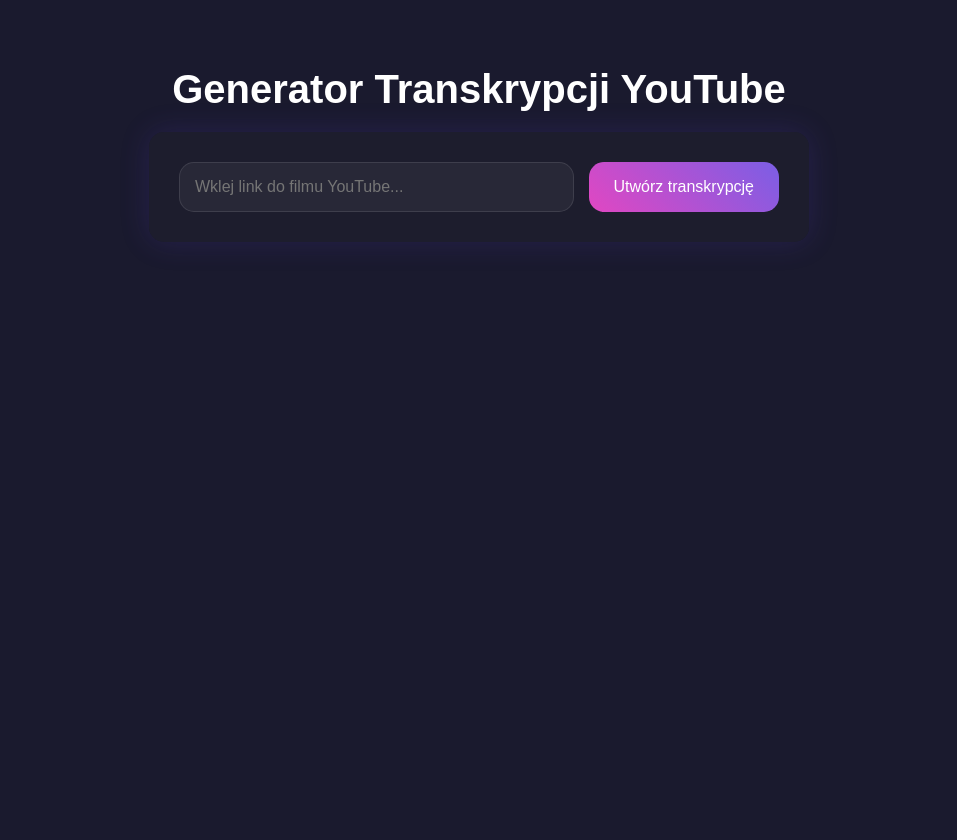
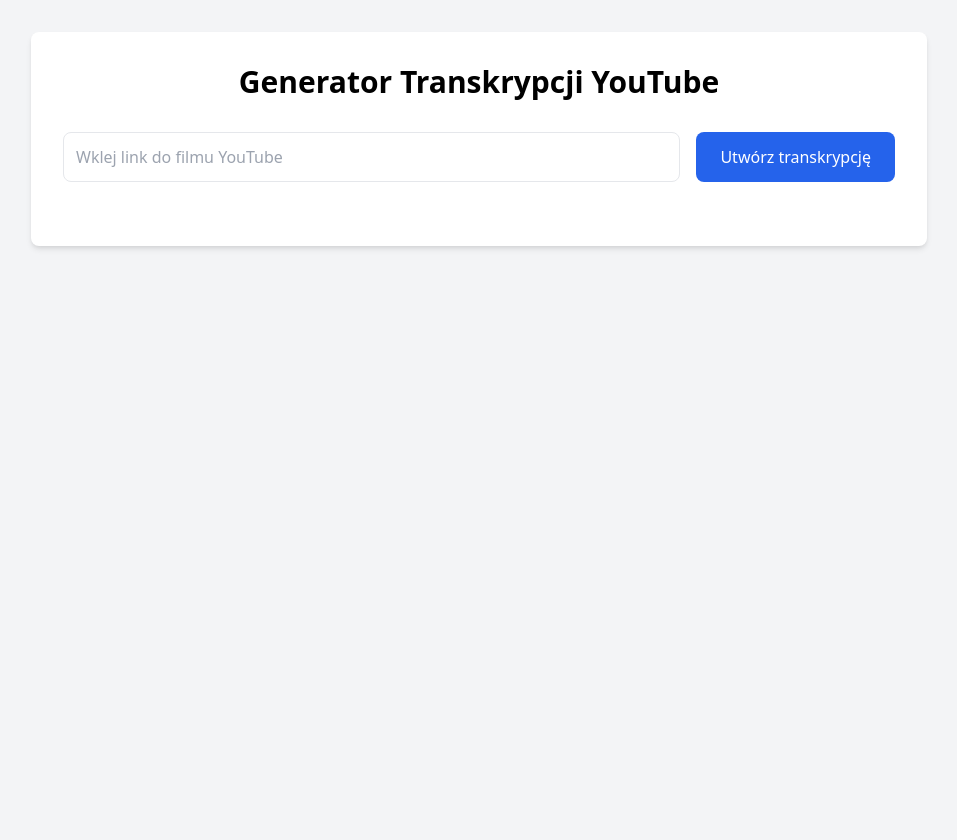
Before and after one commit to AiPulseInc/yt-transcript, a Flask app: page / in a window 1280 px wide. Shown: the whole page, without its empty margins (161-1118 px from the left). After the commit the page ends 249 px from the top, so only its background shows below. Run offline with Flask 3, Linux system fonts and the light colour scheme.

Commit message:
Update index.html

```diff
--- a/templates/index.html
+++ b/templates/index.html
@@ -4,247 +4,146 @@
     <meta charset="UTF-8">
     <meta name="viewport" content="width=device-width, initial-scale=1.0">
     <title>Generator Transkrypcji YouTube</title>
+    <link href="https://cdn.jsdelivr.net/npm/tailwindcss@2.2.19/dist/tailwind.min.css" rel="stylesheet">
     <style>
-        :root {
-            --primary-bg: #1a1a2e;
-            --box-bg: rgba(30, 30, 46, 0.95);
-            --glow-color: rgba(88, 58, 205, 0.2);
-            --text-color: #ffffff;
-            --accent-color: #583ACD;
-            --border-radius: 15px;
-            --timestamp-color: rgba(255, 255, 255, 0.5);
-            --text-secondary-color: rgba(255, 255, 255, 0.7);
+        .loading {
+            display: none;
         }
-
-        body {
-            font-family: Arial, sans-serif;
-            background-color: var(--primary-bg);
-            color: var(--text-color);
-            margin: 0;
-            padding: 20px;
-            min-height: 100vh;
-
-        }
-
-        .container {
-            max-width: 1200px;
-            margin: 0 auto;
-            padding: 20px;
-        }
-
-        h1 {
-            text-align: center;
-            font-size: 2.5em;
-            margin-bottom: 20px;
-            color: var(--text-color);
-        }
-
-        .input-box {
-            background: var(--box-bg);
-            padding: 30px;
-            border-radius: var(--border-radius);
-            margin-bottom: 40px;
-            box-shadow: 0 0 30px var(--glow-color);
-            width: 50%;
-            margin-left: auto;
-            margin-right: auto;
-        }
-
-        .input-group {
-            display: flex;
-            gap: 15px;
-        }
-
-        input[type="text"] {
-            flex: 1;
-            padding: 15px;
-            border: 1px solid rgba(255, 255, 255, 0.1);
-            border-radius: var(--border-radius);
-            background: rgba(255, 255, 255, 0.05);
-            color: var(--text-color);
-            font-size: 16px;
-        }
-
-        .content-section {
-            display: none;
-            gap: 30px;
-            margin-bottom: 50px;
-            height: calc(100vh - 350px);
-            min-height: 400px;
-            justify-content: center;
-        }
-
-        .video-section {
-            flex: 0.4;
-            display: flex;
-            flex-direction: column;
-            gap: 20px;
-        }
-
-        .video-container {
-            background: var(--box-bg);
-            border-radius: var(--border-radius);
-            padding: 20px;
-            box-shadow: 0 0 30px var(--glow-color);
-            aspect-ratio: 16/9;
+        .loading.active {
             display: flex;
             align-items: center;
             justify-content: center;
+            gap: 1rem;
         }
-
-        .action-buttons {
-            background: var(--box-bg);
-            padding: 15px;
-            border-radius: var(--border-radius);
-            display: flex;
-            gap: 10px;
-            box-shadow: 0 0 50px var(--glow-color);
-            justify-content: center;
-        }
-
-        .transcript-container {
-            flex: 0.4;
-            background: var(--box-bg);
-            border-radius: var(--border-radius);
-            padding: 5px;
-            box-shadow: 0 0 30px var(--glow-color);
-            overflow-y: auto;
-            font-size: 14px;
-
-            /*  width: 80%;  lub konkretna szerokość w px */
-            max-height: 400px; /* maksymalna wysokość */
-
-
-            margin: 0 auto;
-        }
-
-        .timestamp-line {
-            display: flex;
-            align-items: flex-start;
-            gap: 10px;
-            padding: 5px 0;
-            width: 100%;
-        }
-
-        .timestamp {
-            color: rgba(255, 255, 255, 0.5);
-            font-family: monospace;
-            flex: 0 0 80px;
-            white-space: nowrap;
-        }
-
-        .text {
-
-            color: var(--text-color);
-            flex: 1;
-            min-width: 0;
-            white-space: normal;
-            overflow-wrap: break-word;
-            max-width: 100%
-        }
-
-        button {
-            padding: 15px 25px;
-            border: none;
-            border-radius: var(--border-radius);
-            background: var(--accent-color);
-            color: var(--text-color);
-            font-size: 16px;
-            cursor: pointer;
-            transition: all 0.3s ease;
-            white-space: nowrap;
-        }
-
-        button:hover {
-            opacity: 0.9;
-            transform: translateY(-2px);
-        }
-
-        button.primary-button {
-            background: linear-gradient(45deg, #e147c2, #7B5EE5);
-        }
-
-        button.secondary-button {
-            background: #2379bf;
-        }
-
-        .loading {
-            text-align: center;
-            display: none;
-            padding: 20px;
-        }
-
         .loading-spinner {
-            border: 4px solid rgba(255, 255, 255, 0.1);
-            border-top: 4px solid var(--accent-color);
+            border: 4px solid #f3f3f3;
+            border-top: 4px solid #3498db;
             border-radius: 50%;
             width: 40px;
             height: 40px;
             animation: spin 1s linear infinite;
-            margin: 0 auto;
         }
-
-        .notification {
-            position: fixed;
-            bottom: 20px;
-            right: 20px;
-            background: var(--accent-color);
-            color: var(--text-color);
-            padding: 10px 20px;
-            border-radius: var(--border-radius);
-            display: none;
-            animation: fadeInOut 2s ease-in-out;
-        }
-
         @keyframes spin {
             0% { transform: rotate(0deg); }
             100% { transform: rotate(360deg); }
         }
-
-        @keyframes fadeInOut {
-            0% { opacity: 0; transform: translateY(20px); }
-            20% { opacity: 1; transform: translateY(0); }
-            80% { opacity: 1; transform: translateY(0); }
-            100% { opacity: 0; transform: translateY(-20px); }
+        .transcript-container {
+            max-height: 300px;
+            overflow-y: auto;
+            padding: 1rem;
+            background: #f8f9fa;
+            border-radius: 4px;
+            margin-top: 1rem;
+        }
+        .transcript-line {
+            margin-bottom: 0.5rem;
+            line-height: 1.5;
+        }
+        .timestamp {
+            color: #2563eb;
+            cursor: pointer;
+            padding: 2px 4px;
+            margin-right: 8px;
+            border-radius: 4px;
+            transition: background-color 0.2s;
+        }
+        .timestamp:hover {
+            background-color: #dbeafe;
+        }
+        .timestamp.current {
+            background-color: #2563eb;
+            color: white;
+        }
+        .notification {
+            display: none;
+            position: fixed;
+            bottom: 20px;
+            right: 20px;
+            padding: 1rem;
+            background-color: #4CAF50;
+            color: white;
+            border-radius: 4px;
+            animation: fadeOut 3s forwards;
+        }
+        @keyframes fadeOut {
+            0% { opacity: 1; }
+            70% { opacity: 1; }
+            100% { opacity: 0; }
+        }
+        .video-container {
+            position: relative;
+            padding-bottom: 56.25%;
+            height: 0;
+            overflow: hidden;
+            max-width: 100%;
+            margin-bottom: 1rem;
+        }
+        .video-container iframe {
+            position: absolute;
+            top: 0;
+            left: 0;
+            width: 100%;
+            height: 100%;
         }
     </style>
 </head>
+<body class="bg-gray-100 min-h-screen p-4 md:p-8">
+    <div class="max-w-4xl mx-auto bg-white p-4 md:p-8 rounded-lg shadow-md">
+        <h1 class="text-2xl md:text-3xl font-bold mb-6 md:mb-8 text-center">Generator Transkrypcji YouTube</h1>
 
-<body>
-    <div class="container">
-        <h1>Generator Transkrypcji YouTube</h1>
-
-        <div class="input-box">
-            <div class="input-group">
-                <input type="text" id="youtubeUrl" placeholder="Wklej link do filmu YouTube...">
-                <button onclick="getTranscript()" id="submitBtn" class="primary-button">
+        <div class="mb-6 md:mb-8">
+            <div class="flex flex-col md:flex-row gap-4">
+                <input type="text" id="videoUrl" placeholder="Wklej link do filmu YouTube"
+                       class="flex-1 p-3 border rounded-lg focus:outline-none focus:ring-2 focus:ring-blue-500">
+                <button onclick="getTranscript()"
+                        class="bg-blue-600 text-white px-6 py-3 rounded-lg hover:bg-blue-700 transition-colors">
                     Utwórz transkrypcję
                 </button>
             </div>
         </div>
 
-        <div class="loading" id="loading">
+        <div id="loading" class="loading">
             <div class="loading-spinner"></div>
-            <p>Pobieranie transkrypcji...</p>
+            <span>Pobieranie transkrypcji...</span>
         </div>
 
-        <div id="contentSection" class="content-section">
-            <div class="video-section">
-                <div class="video-container" id="videoPlayer">
-                    <!-- YouTube Player będzie tutaj wstawiony -->
-                </div>
-                <div class="action-buttons">
-                    <button onclick="copyTranscript()" class="secondary-button">
+        <div id="contentSection" class="hidden">
+            <!-- Mobile layout (transcript first) -->
+            <div class="block md:hidden">
+                <div id="mobileTranscript">
+                    <div class="flex gap-4 mb-4">
+                        <button onclick="copyTranscript()"
+                                class="flex-1 bg-green-600 text-white px-4 py-2 rounded-lg hover:bg-green-700 transition-colors">
                             Kopiuj do schowka
                         </button>
-                    <button onclick="saveToFile()" class="secondary-button">
+                        <button onclick="saveTranscript()"
+                                class="flex-1 bg-purple-600 text-white px-4 py-2 rounded-lg hover:bg-purple-700 transition-colors">
                             Zapisz do pliku
                         </button>
                     </div>
+                    <div id="resultMobile" class="transcript-container mb-4"></div>
+                </div>
+                <div id="videoPlayerMobile" class="video-container"></div>
             </div>
 
-            <div class="transcript-container" id="result">
-                <!-- Transkrypcja będzie tutaj -->
+            <!-- Desktop layout (side by side) -->
+            <div class="hidden md:flex gap-6">
+                <div class="w-1/2">
+                    <div id="videoPlayer" class="video-container"></div>
+                </div>
+                <div class="w-1/2">
+                    <div class="flex gap-4 mb-4">
+                        <button onclick="copyTranscript()"
+                                class="bg-green-600 text-white px-4 py-2 rounded-lg hover:bg-green-700 transition-colors">
+                            Kopiuj do schowka
+                        </button>
+                        <button onclick="saveTranscript()"
+                                class="bg-purple-600 text-white px-4 py-2 rounded-lg hover:bg-purple-700 transition-colors">
+                            Zapisz do pliku
+                        </button>
+                    </div>
+                    <div id="result" class="transcript-container"></div>
+                </div>
             </div>
         </div>
 
@@ -253,132 +152,123 @@
         </div>
     </div>
 
-    <script src="https://www.youtube.com/iframe_api"></script>
+    <script>
+        // Previous JavaScript code remains the same, but update these functions:
 
-    <script>
-        let player;
-
-        function onYouTubeIframeAPIReady() {
-            // Funkcja będzie używana gdy potrzebujemy zainicjalizować player
-        }
-
-        function initializePlayer(videoId) {
-            if (player) {
-                player.destroy();
-            }
-
-            player = new YT.Player('videoPlayer', {
-                height: '100%',
-                width: '100%',
+        function createPlayer(videoId) {
+            // Create player for both mobile and desktop layouts
+            player = new YT.Player(window.innerWidth < 768 ? 'videoPlayerMobile' : 'videoPlayer', {
+                height: '360',
+                width: '640',
                 videoId: videoId,
                 playerVars: {
-                    autoplay: 0,
-                    controls: 1
+                    'playsinline': 1
                 }
             });
         }
 
-        function extractVideoId(url) {
-            const regExp = /^.*((youtu.be\/)|(v\/)|(\/u\/\w\/)|(embed\/)|(watch\?))\??v?=?([^#&?]*).*/;
-            const match = url.match(regExp);
-            return (match && match[7].length === 11) ? match[7] : false;
+        function getTranscript() {
+            const videoUrl = document.getElementById('videoUrl').value;
+            if (!videoUrl) {
+                alert('Proszę wprowadzić URL filmu YouTube');
+                return;
             }
 
-        async function getTranscript() {
-            const url = document.getElementById('youtubeUrl').value;
-            const submitBtn = document.getElementById('submitBtn');
-            const loading = document.getElementById('loading');
-            const contentSection = document.getElementById('contentSection');
-            const result = document.getElementById('result');
+            document.getElementById('loading').classList.add('active');
+            document.getElementById('contentSection').classList.add('hidden');
+            document.getElementById('result').innerHTML = '';
+            if (document.getElementById('resultMobile')) {
+                document.getElementById('resultMobile').innerHTML = '';
+            }
 
-            loading.style.display = 'block';
-            submitBtn.disabled = true;
-            contentSection.style.display = 'none';
-
-            try {
-                const response = await fetch('/get_transcript', {
+            fetch('/get_transcript', {
                 method: 'POST',
                 headers: {
                     'Content-Type': 'application/json',
                 },
-                    body: JSON.stringify({ url })
+                body: JSON.stringify({ url: videoUrl })
+            })
+            .then(response => response.json())
+            .then(data => {
+                if (data.error) {
+                    throw new Error(data.error);
+                }
+
+                // Create YouTube player
+                createPlayer(data.video_id);
+
+                // Format and display transcript for both mobile and desktop
+                const formattedTranscript = formatTranscriptWithLinks(data.transcript);
+                document.getElementById('result').innerHTML = formattedTranscript;
+                if (document.getElementById('resultMobile')) {
+                    document.getElementById('resultMobile').innerHTML = formattedTranscript;
+                }
+
+                document.getElementById('loading').classList.remove('active');
+                document.getElementById('contentSection').classList.remove('hidden');
+
+                // Initialize timestamp navigation
+                initializeTimestampNavigation();
+            })
+            .catch(error => {
+                alert('Błąd: ' + error.message);
+                document.getElementById('loading').classList.remove('active');
+            });
+        }
+
+        // Make sure to initialize timestamp navigation for both mobile and desktop
+        function initializeTimestampNavigation() {
+            const resultElements = ['result', 'resultMobile'];
+
+            resultElements.forEach(elementId => {
+                const element = document.getElementById(elementId);
+                if (element) {
+                    element.addEventListener('click', (e) => {
+                        if (e.target.classList.contains('timestamp')) {
+                            const timeInSeconds = parseInt(e.target.dataset.time);
+                            if (player && !isNaN(timeInSeconds)) {
+                                player.seekTo(timeInSeconds);
+                                highlightCurrentTimestamp(timeInSeconds);
+                            }
+                        }
+                    });
+                }
             });
 
-                const data = await response.json();
-
-                if (!response.ok) {
-                    throw new Error(data.error || 'Nie udało się pobrać transkrypcji');
+            if (player) {
+                setInterval(() => {
+                    if (player.getCurrentTime && typeof player.getCurrentTime === 'function') {
+                        const currentTime = Math.floor(player.getCurrentTime());
+                        highlightCurrentTimestamp(currentTime);
                     }
-
-                const lines = data.transcript.split('\n').map(line => {
-                    const timestampEndIndex = line.indexOf(']') + 1;
-                    const timestamp = line.substring(0, timestampEndIndex);
-                    const text = line.substring(timestampEndIndex).trim();
-
-                    return `<div class="timestamp-line">
-                        <span class="timestamp">${timestamp}</span>
-                        <span class="text">${text}</span>
-                    </div>`;
-                });
-
-                result.innerHTML = lines.join('');
-                contentSection.style.display = 'flex';
-
-                const videoId = extractVideoId(url);
-                if (videoId) {
-                    initializePlayer(videoId);
-                }
-
-            } catch (err) {
-                alert(err.message);
-            } finally {
-                loading.style.display = 'none';
-                submitBtn.disabled = false;
+                }, 1000);
             }
         }
 
-        async function copyTranscript() {
-            const result = document.getElementById('result');
-            const notification = document.getElementById('copyNotification');
+        // Update highlighting for both mobile and desktop timestamps
+        function highlightCurrentTimestamp(currentTime) {
+            const timestamps = document.querySelectorAll('.timestamp');
+            timestamps.forEach(timestamp => {
+                timestamp.classList.remove('current');
+                const timeValue = parseInt(timestamp.dataset.time);
+                if (timeValue <= currentTime && timeValue + 5 > currentTime) {
+                    timestamp.classList.add('current');
+                    // Scroll timestamp into view if not visible
+                    const container = timestamp.closest('.transcript-container');
+                    if (container) {
+                        const timestampTop = timestamp.offsetTop;
+                        const containerTop = container.scrollTop;
+                        const containerBottom = containerTop + container.clientHeight;
 
-            try {
-                const text = Array.from(result.querySelectorAll('.timestamp-line'))
-                    .map(line => {
-                        const timestamp = line.querySelector('.timestamp').textContent;
-                        const text = line.querySelector('.text').textContent;
-                        return `${timestamp} ${text}`;
-                    }).join('\n');
-
-                await navigator.clipboard.writeText(text);
-                notification.style.display = 'block';
-                setTimeout(() => {
-                    notification.style.display = 'none';
-                }, 2000);
-            } catch (err) {
-                alert('Nie udało się skopiować tekstu: ' + err);
+                        if (timestampTop < containerTop || timestampTop > containerBottom) {
+                            container.scrollTop = timestampTop - container.clientHeight / 2;
                         }
                     }
+                }
+            });
+        }
 
-        function saveToFile() {
-            const result = document.getElementById('result');
-            const text = Array.from(result.querySelectorAll('.timestamp-line'))
-                .map(line => {
-                    const timestamp = line.querySelector('.timestamp').textContent;
-                    const text = line.querySelector('.text').textContent;
-                    return `${timestamp} ${text}`;
-                }).join('\n');
-
-            const element = document.createElement('a');
-            const file = new Blob([text], {type: 'text/plain;charset=utf-8'});
-            const date = new Date();
-            const fileName = `transkrypcja_${date.getFullYear()}${(date.getMonth()+1).toString().padStart(2,'0')}${date.getDate().toString().padStart(2,'0')}.txt`;
-
-            element.href = URL.createObjectURL(file);
-            element.download = fileName;
-            document.body.appendChild(element);
-            element.click();
-            document.body.removeChild(element);
-        }
+        // Rest of your JavaScript code remains the same
     </script>
 </body>
 </html>
```
Lines whose indentation alone changed are shown as unchanged.
